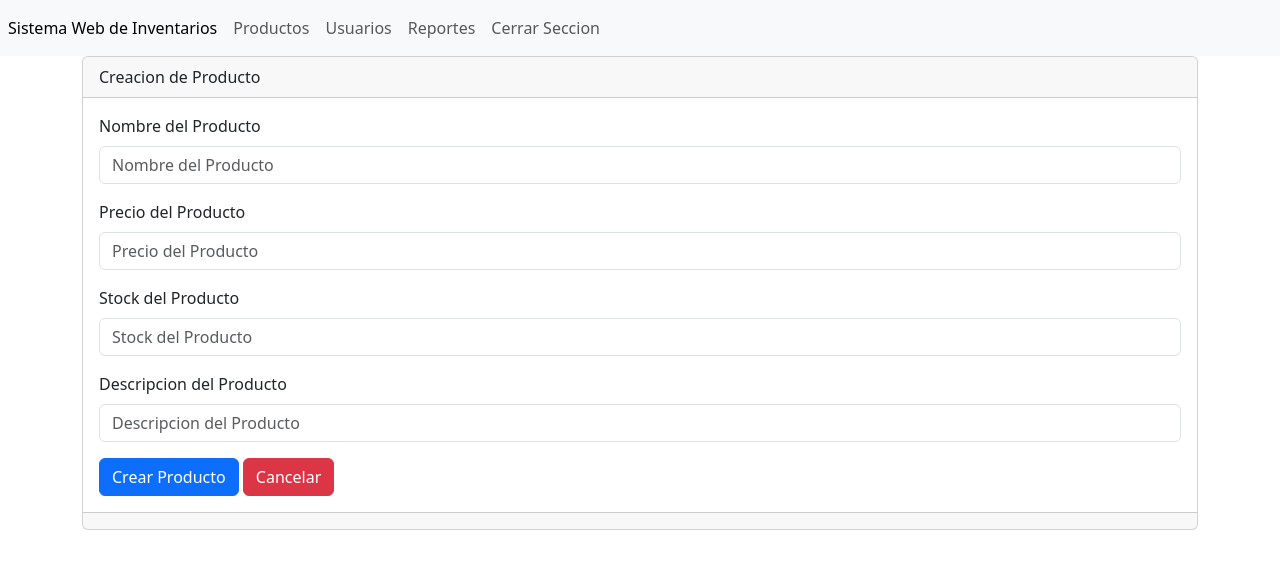
After one commit to ynoa/inventario, a PHP site: page /inventario/Controller/controller_crear_producto.php in a window 1280 px wide. The commit adds this page. Shown: the top 569 px of the page. Run offline with PHP 8.4, Linux system fonts and the light colour scheme.

Commit message:
ya tengo la estructura lista de insertar productos y listar productos , estoy trabajando con editar , y con eliminar y luego mejorar el frente los detalles

```diff
--- /dev/null
+++ b/Controller/controller_crear_producto.php
@@ -0,0 +1,32 @@
+<?php
+
+include_once("../Model/modelo_productos.php");
+
+if ($_SERVER["REQUEST_METHOD"] === "POST") {
+
+    if (isset($_POST) && $_POST["nombre_producto"] !== "" && $_POST["precio_producto"] !== "" && $_POST["stock_producto"] !== "" && $_POST["descripcion_producto"] !== "") {
+        $nombre_producto = $_POST["nombre_producto"];
+        $precio_producto = $_POST["precio_producto"];
+        $stock_producto = $_POST["stock_producto"];
+        $descripcion_producto = $_POST["descripcion_producto"];
+
+
+        $instancia_producto = new productos();
+
+        $instancia_producto->crear_producto($nombre_producto, $precio_producto, $stock_producto, $descripcion_producto);
+        $mensaje = "El Producto se Creo Correctamente ";
+    } else {
+        $mensaje = "Por Favor Complete todos los Campos";
+    }
+
+
+}else{
+    $mensaje = "";
+
+
+}
+
+echo $mensaje;
+
+
+include_once("../View/form_crear_producto.php");
--- a/Index.php
+++ b/Index.php
@@ -7,8 +7,7 @@ include ('view/header.php');
 <div class="card">
     <div class="card-header">Header</div>
     <div class="card-body">
-        <h4 class="card-title">Title</h4>
-        <p class="card-text">Text</p>
+       <?php echo "este es el index " ?>
     </div>
     <div class="card-footer text-muted"></div>
 </div>
--- /dev/null
+++ b/Model/guardar.php
@@ -0,0 +1,18 @@
+<?php
+
+ include_once ("../config/db.php");
+
+function guardar($nombre,$precio,$stock,$descripcion){
+
+    global $conexion;
+
+    $sentencia = $conexion->prepare("INSERT INTO tbl_productos(id_producto,nombre_producto,precio_producto,stock_producto,descripcion_producto) VALUES (null, :nombre_producto, :precio_producto, :stock_producto, :descripcion_producto)");
+    $sentencia->bindParam(":nombre_producto",$nombre);
+        $sentencia->bindParam(":precio_producto",$precio);
+        $sentencia->bindParam(":stock_producto",$stock);
+        $sentencia->bindParam(":descripcion_producto",$descripcion);
+        $sentencia->execute();
+        $id_producto = $conexion->lastInsertId();
+        return $id_producto;
+
+}
--- a/Model/modelo_productos.php
+++ b/Model/modelo_productos.php
@@ -1,6 +1,8 @@
 <?php
+include_once("guardar.php");
 
-class productos{
+class productos
+{
 
     protected $id_producto;
     protected $nombre_producto;
@@ -9,55 +11,98 @@ class productos{
     protected $descripcion_producto;
 
 
-    public function __construct($id_producto, $nombre_producto, $precio_producto, $stock_producto, $descripcion_producto){
+    public function getId_producto()
+    {
+        return $this->id_producto;
+    }
+
+    public function getNombre_producto()
+    {
+        return $this->nombre_producto;
+    }
+
+    public function getPrecio_producto()
+    {
+        return $this->precio_producto;
+    }
+
+    public function getStock_producto()
+    {
+        return $this->stock_producto;
+    }
+
+    public function getDescripcion_producto()
+    {
+        return $this->descripcion_producto;
+    }
+
+    public function setId_producto($id_producto)
+    {
         $this->id_producto = $id_producto;
+    }
+
+    public function setNombre_producto($nombre_producto)
+    {
+        $this->nombre_producto = $nombre_producto;
+    }
+
+    public function setPrecio_producto($precio_producto)
+    {
+        $this->precio_producto = $precio_producto;
+    }
+
+    public function setStock_producto($stock_producto)
+    {
+        $this->stock_producto = $stock_producto;
+    }
+
+    public function setDescripcion_producto($descripcion_producto)
+    {
+        $this->descripcion_producto = $descripcion_producto;
+    }
+
+    public function crear_producto($nombre_producto, $precio_producto, $stock_producto, $descripcion_producto)
+    {
+        $this->id_producto = guardar($nombre_producto, $precio_producto, $stock_producto, $descripcion_producto);
         $this->nombre_producto = $nombre_producto;
         $this->precio_producto = $precio_producto;
         $this->stock_producto = $stock_producto;
         $this->descripcion_producto = $descripcion_producto;
     }
 
-    public function getId_producto(){
-        return $this->id_producto;
+
+    public function mostar_productos()
+    {
+        global $conexion;
+
+        $sentencia = $conexion->prepare("SELECT * FROM tbl_productos");
+        $sentencia->execute();
+        $productos = $sentencia->fetchAll(PDO::FETCH_ASSOC);
+        return $productos;
     }
 
-    public function getNombre_producto(){
-        return $this->nombre_producto;
+    public function buscar_producto($id_producto)
+    {
+        global $conexion;
+
+        $sentencia = $conexion->prepare("SELECT * FROM tbl_productos WHERE id_producto = ?");
+        $sentencia->execute([$id_producto]);
+        $producto = $sentencia->fetch(PDO::FETCH_ASSOC);
+        return $producto;
     }
 
-    public function getPrecio_producto(){
-        return $this->precio_producto;
-    }
+    public function actualizar_producto(){
+        global $conexion;
 
-    public function getStock_producto(){
-        return $this->stock_producto;
-    }
+        $sentencia = $conexion->prepare("UPDATE tbl_productos SET nombre_producto = :nombre_producto,precio_producto = :precio_producto,stock_producto = :stock_producto,descripcion_producto = :descripcion_producto WHERE id_usuario = :id_usuario");
+        $sentencia->bindParam(":nombre_usuario",$nombre_usuario);
+        $sentencia->bindParam(":id_usuario",$id_usuario);
+        $sentencia->bindParam(":correo_usuario",$correo_usuario);
+        $sentencia->execute();
 
-    public function getDescripcion_producto(){
-        return $this->descripcion_producto;
-    }
 
-    public function setId_producto($id_producto){
-        $this->id_producto = $id_producto;
-    }
 
-    public function setNombre_producto($nombre_producto){
-        $this->nombre_producto = $nombre_producto;
-    }
-
-    public function setPrecio_producto($precio_producto){
-        $this->precio_producto = $precio_producto;
-    }
-
-    public function setStock_producto($stock_producto){
-        $this->stock_producto = $stock_producto;
-    }
-
-    public function setDescripcion_producto($descripcion_producto){
-        $this->descripcion_producto = $descripcion_producto;
     }
 
 
-
-
 }
--- /dev/null
+++ b/View/form_crear_producto.php
@@ -0,0 +1,94 @@
+
+
+<?php include ('header.php');?>
+
+
+
+<div class="card">
+    <div class="card-header">Creacion de Producto</div>
+    <div class="card-body">
+
+    <form action= "../Controller/controller_crear_producto.php" method="POST" enctype="multipart/form-data">
+
+    <div class="mb-3">
+        <label for="" class="form-label">Nombre del Producto</label>
+        <input
+            type="text"
+            class="form-control"
+            name="nombre_producto"
+            id="nombre_producto"
+            aria-describedby="helpId"
+            placeholder="Nombre del Producto"
+        />
+    </div>
+
+
+    <div class="mb-3">
+        <label for="" class="form-label">Precio del Producto</label>
+        <input
+            type="text"
+            class="form-control"
+            name="precio_producto"
+            id="precio_producto"
+            aria-describedby="helpId"
+            placeholder="Precio del Producto"
+        />
+    </div>
+
+
+    <div class="mb-3">
+        <label for="" class="form-label">Stock del Producto</label>
+        <input
+            type="text"
+            class="form-control"
+            name="stock_producto"
+            id="stock_producto"
+            aria-describedby="helpId"
+            placeholder="Stock del Producto"
+        />
+    </div>
+
+
+    <div class="mb-3">
+        <label for="" class="form-label">Descripcion del Producto</label>
+        <input
+            type="text"
+            class="form-control"
+            name="descripcion_producto"
+            id="descripcion_producto"
+            aria-describedby="helpId"
+            placeholder="Descripcion del Producto"
+        />
+    </div>
+
+    <button
+        type="submit"
+        class="btn btn-primary"
+    >
+        Crear Producto
+    </button>
+
+    <a
+        name=""
+        id=""
+        class="btn btn-danger"
+        href="#"
+        role="button"
+        >Cancelar</a
+    >
+
+
+    </form>
+
+
+
+
+
+    </div>
+    <div class="card-footer text-muted"></div>
+</div>
+
+
+
+
+<?php include ('footer.php');?>
--- a/View/header.php
+++ b/View/header.php
@@ -29,7 +29,7 @@
                         >
                     </li>
                     <li class="nav-item">
-                        <a class="nav-link" href="<?php echo $url_base;?>/view/productos/index.php">Productos</a>
+                        <a class="nav-link" href="<?php echo $url_base;?>/Controller/controller_mostrar_producto.php">Productos</a>
                     </li>
                     <li class="nav-item">
                         <a class="nav-link" href="<?php echo $url_base;?>/view/usuarios/index.php">Usuarios</a>
--- a/config/db.php
+++ b/config/db.php
@@ -1,7 +1,7 @@
 <?php
 
 $host = 'localhost';
-$db = 'tienda';
+$db = 'inventario';
 $user = 'root';
 $pass = '';
 
```
Also changed, not shown: Controller/controller_editar_producto.php (added, +23 -0 lines), Controller/controller_mostrar_producto.php (added, +9 -0 lines), View/listar_productos.php (added, +49 -0 lines), estilos.css (deleted, +0 -86 lines), prueba.php (deleted, +0 -200 lines), View/editar_producto.php (added).
